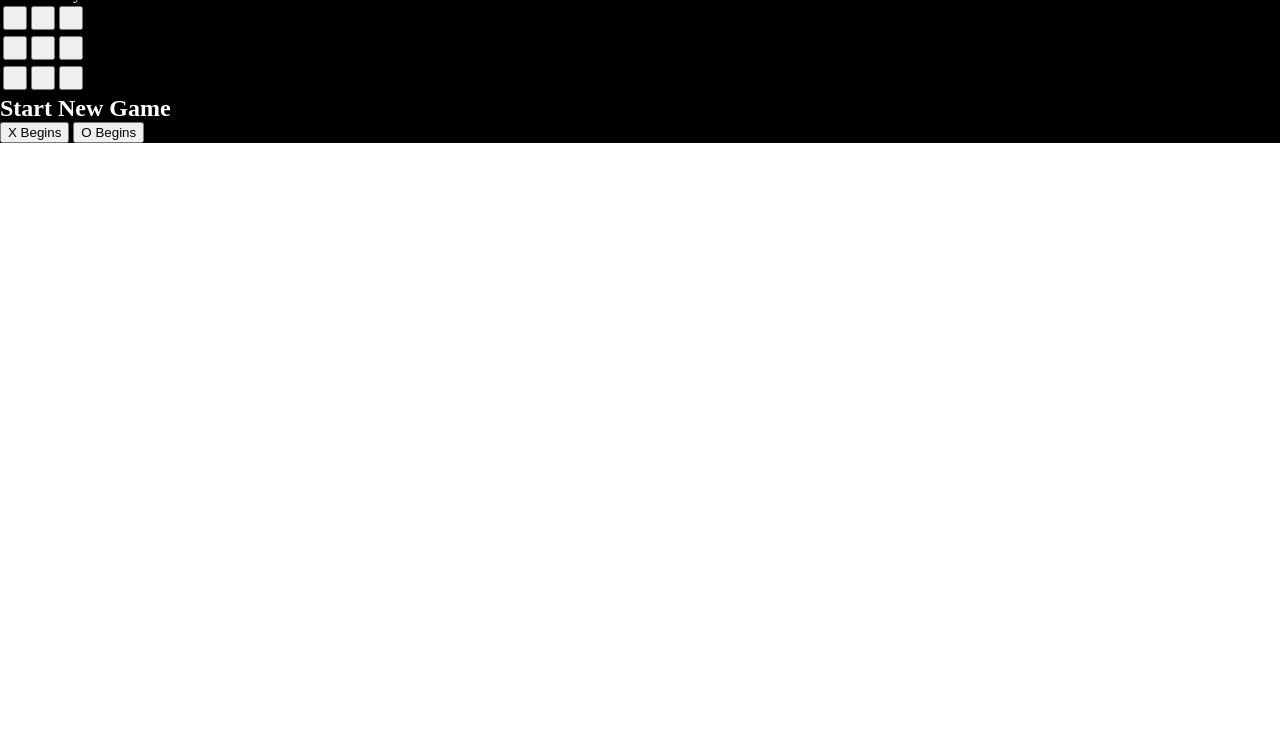
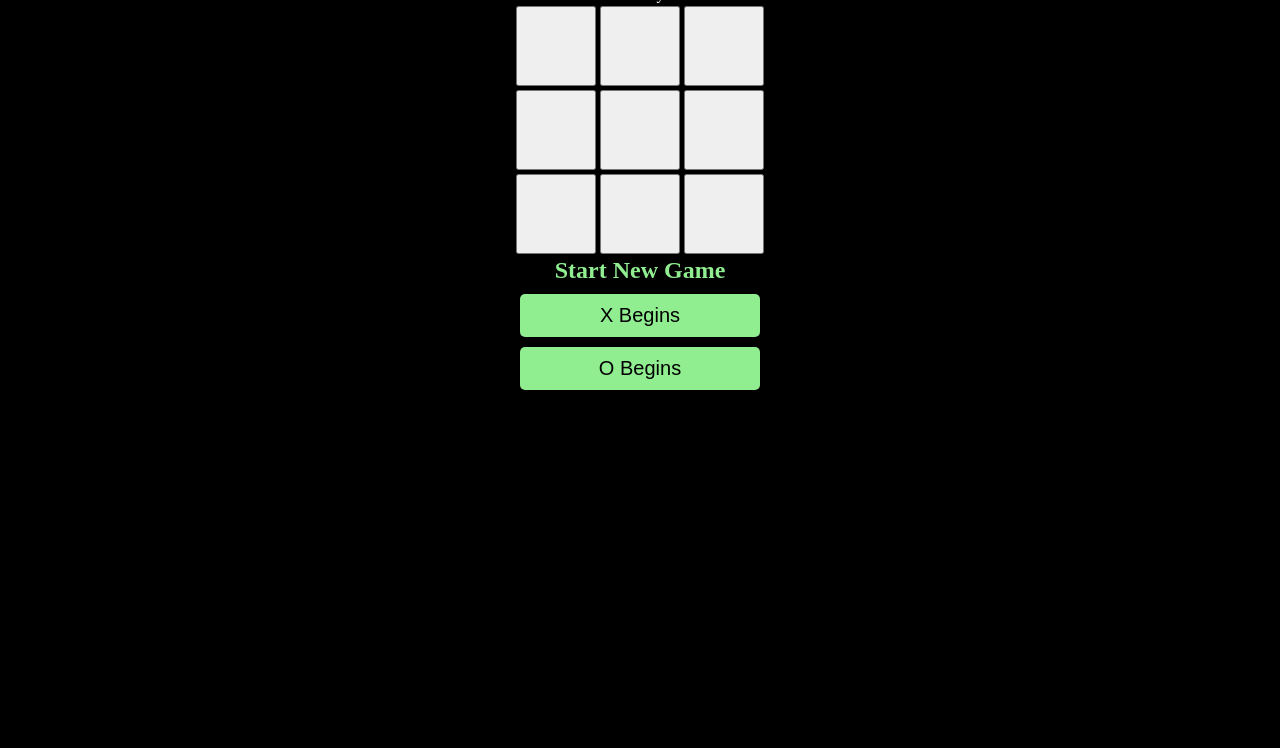
Before and after one commit to tisdadd/practical-programming-tic-tac-toe-tables, a plain HTML site: page index.html in a window 1280 px wide. Shown: the part 52-800 px from the top of the page. Drawn offline with Linux system fonts and the light colour scheme.

Commit message:
Gets the desired effect from our mock up for visuals

```diff
--- a/main.css
+++ b/main.css
@@ -2,18 +2,23 @@ body,
 body * {
   margin: 0px;
 }
-div {
+
+body {
   background-color: black;
   color: white;
 }
-h1 {
+
+h1, h2 {
   color: lightgreen;
 }
 
 table button {
-    width: 1.5rem;
-    height: 1.5rem;
-    font-size: 1rem;
+    display: flex;
+    justify-content: center;
+    align-items: center;
+    width: clamp(1.5rem, 5rem, min(33.33vw, 33.33vh));
+    height: clamp(1.5rem, 5rem, min(33.33vw, 33.33vh));
+    font-size: clamp(1rem, 4.5rem, min(30vw, 30vh));
     text-align: center;
     padding: 0px;
 }
@@ -22,3 +27,20 @@ button:disabled {
     color: white;
     background-color: black;
 }
+
+div {
+  display: flex;
+  align-items: center;
+  flex-direction: column;
+}
+
+div > button {
+  background-color: lightgreen;
+  color: black;
+  border: none;
+  padding: 10px;
+  border-radius: 5px;
+  margin-top: 10px;
+  width: clamp(4.5rem, 15rem, min(100vw, 100vh));
+  font-size: 1.25rem;
+}
```
